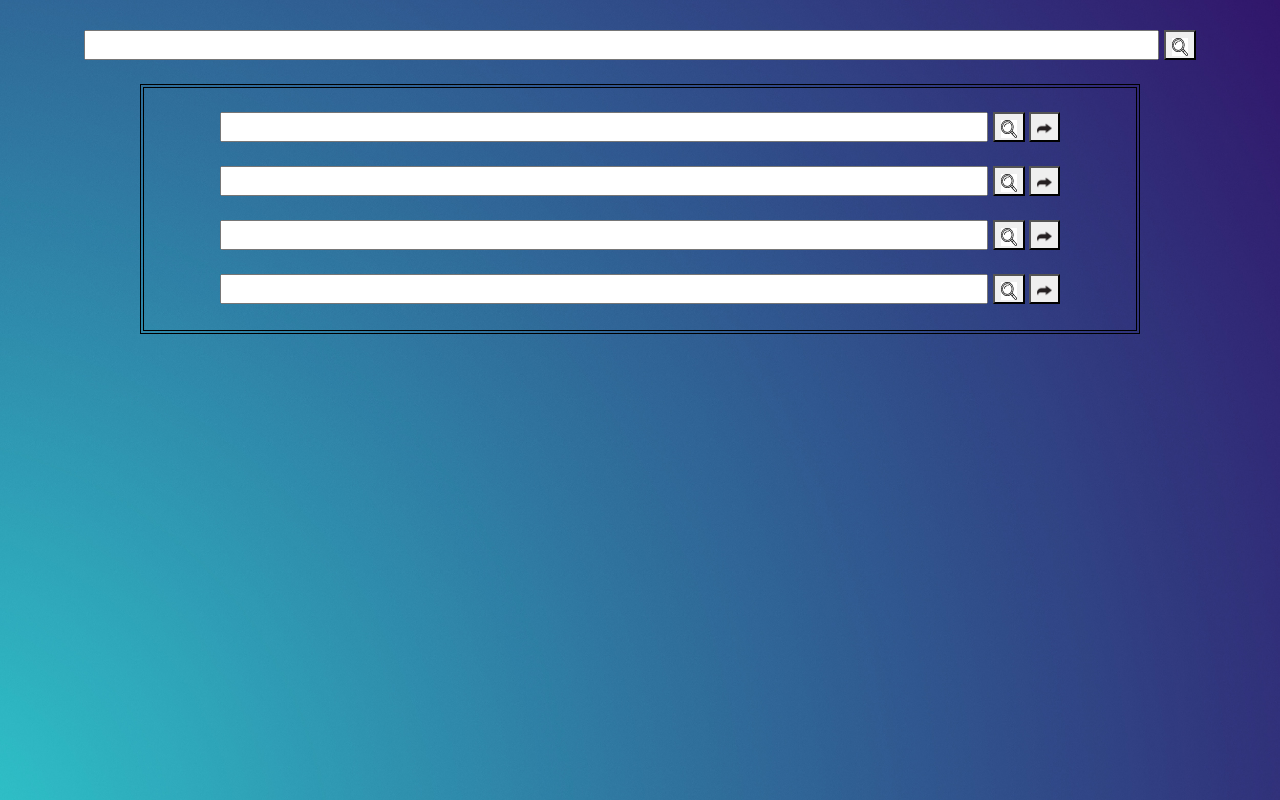
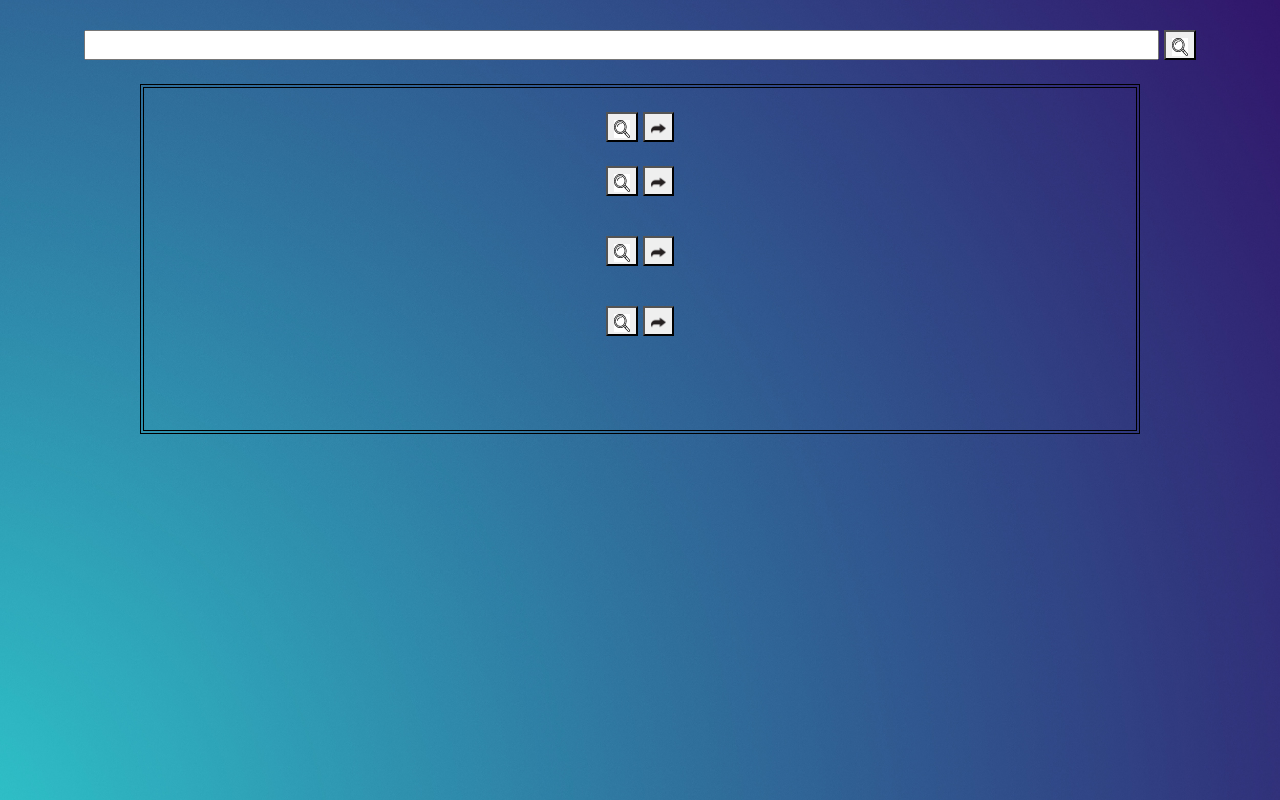
Before and after one commit to inview-team/verikoira.frontend, a plain HTML site: page index.html in a window 1280 px wide. Drawn offline with nearby package versions, Linux system fonts and the light colour scheme.

Commit message:
Update index.html

```diff
--- a/index.html
+++ b/index.html
@@ -24,17 +24,25 @@
             border: 4px double black;
             text-align: center;
             width: 1000px;
-            height: 250px;
+            height: 350px;
+        }
+
+        p
+        {
+
+
         }
 
 		</style>
-
+        <script src="index.js" defer></script>
 
 </head>
 
 <body>
 <header>
-        <input type="text" size="100">  <button height="22px" width="22px"><img src="search.jpg"></button>
+    <form action="index.html" name="form1">
+        <input type="text" size="100" id="1" name="name">  <button height="22px" width="22px"  onclick="f1()"><img src="search.jpg"></button>
+            </form>
         </header>
 
 		<article align="center">
@@ -42,14 +50,14 @@
             <center>
             <div class="one" align="center">
                 <br>
-            <input type="text" size="70">    <button height="22px" width="22px"><img src="search.jpg"></button>
+                <font color="black"<span id="out"><span> </font> <button height="22px" width="22px"  ><img src="search.jpg"></button>
                 <button><img src="1.png" height="15px" width="15px"></button>
                 <br><br>
-                <input type="text" size="70">    <button height="22px" width="22px"><img src="search.jpg"></button>
+                <font color="black"<p id="outt"><p> </font>   <button height="22px" width="22px"><img src="search.jpg"></button>
                     <button><img src="1.png" height="15px" width="15px"></button><br><br>
-                    <input type="text" size="70">    <button height="22px" width="22px"><img src="search.jpg"></button>
+                    <font color="black"<p id="out"><p> </font>    <button height="22px" width="22px"><img src="search.jpg"></button>
                         <button><img src="1.png" height="15px" width="15px"></button><br><br>
-                        <input type="text" size="70">    <button height="22px" width="22px"><img src="search.jpg"></button>
+                        <font color="black"<p id="out"><p> </font>   <button height="22px" width="22px"><img src="search.jpg"></button>
                             <button><img src="1.png" height="15px" width="15px"></button>
                             <br><br>
                 </div>
```
